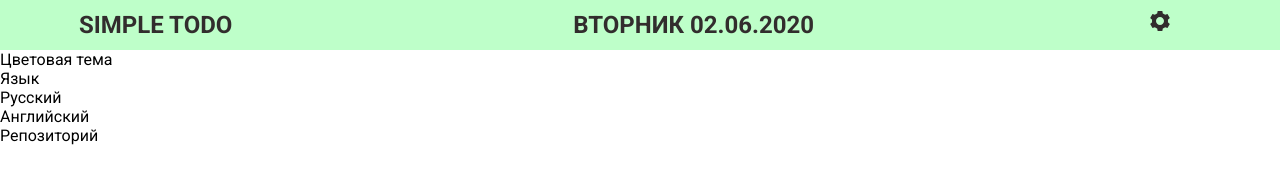
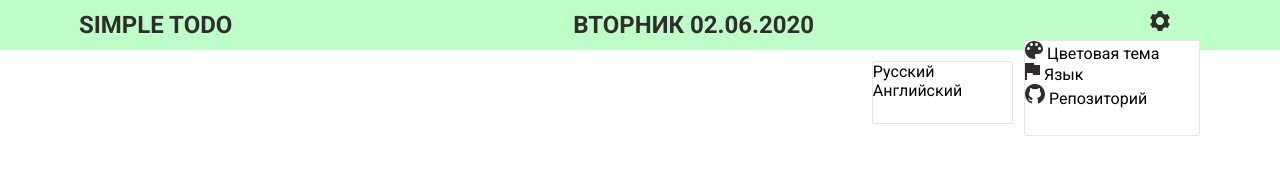
Before and after one commit to Keksley/Simple-ToDo, a website built with webpack: page src/index.html in a window 1280 px wide. Both pictures are taken after a click on the button "НАЧАТЬ". Built offline with nearby package versions, Linux system fonts and the light colour scheme.

Commit message:
Добавила иконки в меню, визуаьно приблизила к макету

```diff
--- a/src/app/components/working-page/working-page.component.css
+++ b/src/app/components/working-page/working-page.component.css
@@ -32,12 +32,29 @@
     list-style: none;
     position: relative;
 }
+
+.dropdown-menu {
+    background: #FFFFFF;
+    border: 1px solid #E5E5E5;
+    box-sizing: border-box;
+    border-radius: 2px;
+}
+
 .language-menu {
     padding:0;
     margin:0;
     list-style: none;
-    position: relative;
+    position: absolute;
+    top: 20px;
+    right: 107%;
+    width: 141px;
+    height: 63px;
 }
 
-.settings li {
+.settings {
+    width: 176px;
+    height: 96px;
+    position: absolute;
+    top: 40px;
+    left: 80%;
 }
--- a/src/app/components/working-page/working-page.component.js
+++ b/src/app/components/working-page/working-page.component.js
@@ -19,7 +19,6 @@ function dateHandler(date) {
   const year = date.getFullYear();
   const day = date.toDateString().slice(8, 10);
   const month = `${monthNumber}`.length === 1 ? `0${monthNumber}` : `${monthNumber}`;
-  console.log(day);
 
   const weekday = daysDictionary[date.toDateString().slice(0, 3)];
   return `${weekday} ${day}.${month}.${year}`;
--- a/src/index.html
+++ b/src/index.html
@@ -31,13 +31,22 @@
       </svg>
       </div>
   </header>
-  <ul class="settings">
-    <li class="settings-item">Цветовая тема</li>
-    <li class="settings-item">Язык<ul class="language-menu">
+  <ul class="settings dropdown-menu">
+    <li class="settings-item"><svg width="18" height="18" viewBox="0 0 18 18" fill="none" xmlns="http://www.w3.org/2000/svg">
+      <path d="M9 0C4.03 0 0 4.03 0 9C0 13.97 4.03 18 9 18C9.83 18 10.5 17.33 10.5 16.5C10.5 16.11 10.35 15.76 10.11 15.49C9.88 15.23 9.73 14.88 9.73 14.5C9.73 13.67 10.4 13 11.23 13H13C15.76 13 18 10.76 18 8C18 3.58 13.97 0 9 0ZM3.5 9C2.67 9 2 8.33 2 7.5C2 6.67 2.67 6 3.5 6C4.33 6 5 6.67 5 7.5C5 8.33 4.33 9 3.5 9ZM6.5 5C5.67 5 5 4.33 5 3.5C5 2.67 5.67 2 6.5 2C7.33 2 8 2.67 8 3.5C8 4.33 7.33 5 6.5 5ZM11.5 5C10.67 5 10 4.33 10 3.5C10 2.67 10.67 2 11.5 2C12.33 2 13 2.67 13 3.5C13 4.33 12.33 5 11.5 5ZM14.5 9C13.67 9 13 8.33 13 7.5C13 6.67 13.67 6 14.5 6C15.33 6 16 6.67 16 7.5C16 8.33 15.33 9 14.5 9Z" fill="#322D2D"/>
+      </svg>
+      Цветовая тема</li>
+    <li class="settings-item"><svg width="15" height="17" viewBox="0 0 15 17" fill="none" xmlns="http://www.w3.org/2000/svg">
+      <path d="M9.4 2L9 0H0V17H2V10H7.6L8 12H15V2H9.4Z" fill="#322D2D"/>
+      </svg>
+      Язык<ul class="language-menu dropdown-menu">
       <li class="language-menu__item">Русский</li>
       <li class="language-menu__item">Английский</li>
     </ul> </li>
-    <li class="settings-item">Репозиторий</li>
+    <li class="settings-item"><svg width="20" height="20" viewBox="0 0 20 20" fill="none" xmlns="http://www.w3.org/2000/svg">
+      <path d="M8.90001 0.0999999C4.30001 0.6 0.600009 4.3 0.100009 8.8C-0.399991 13.5 2.30001 17.7 6.40001 19.3C6.70001 19.4 7.00001 19.2 7.00001 18.8V17.2C7.00001 17.2 6.60001 17.3 6.10001 17.3C4.70001 17.3 4.10001 16.1 4.00001 15.4C3.90001 15 3.70001 14.7 3.40001 14.4C3.10001 14.3 3.00001 14.3 3.00001 14.2C3.00001 14 3.30001 14 3.40001 14C4.00001 14 4.50001 14.7 4.70001 15C5.20001 15.8 5.80001 16 6.10001 16C6.50001 16 6.80001 15.9 7.00001 15.8C7.10001 15.1 7.40001 14.4 8.00001 14C5.70001 13.5 4.00001 12.2 4.00001 10C4.00001 8.9 4.50001 7.8 5.20001 7C5.10001 6.8 5.00001 6.3 5.00001 5.6C5.00001 5.2 5.00001 4.6 5.30001 4C5.30001 4 6.70001 4 8.10001 5.3C8.60001 5.1 9.30001 5 10 5C10.7 5 11.4 5.1 12 5.3C13.3 4 14.8 4 14.8 4C15 4.6 15 5.2 15 5.6C15 6.4 14.9 6.8 14.8 7C15.5 7.8 16 8.8 16 10C16 12.2 14.3 13.5 12 14C12.6 14.5 13 15.4 13 16.3V18.9C13 19.2 13.3 19.5 13.7 19.4C17.4 17.9 20 14.3 20 10.1C20 4.1 14.9 -0.6 8.90001 0.0999999Z" fill="#322D2D"/>
+      </svg>
+      Репозиторий</li>
   </ul>
 </section>
 </body>
```
